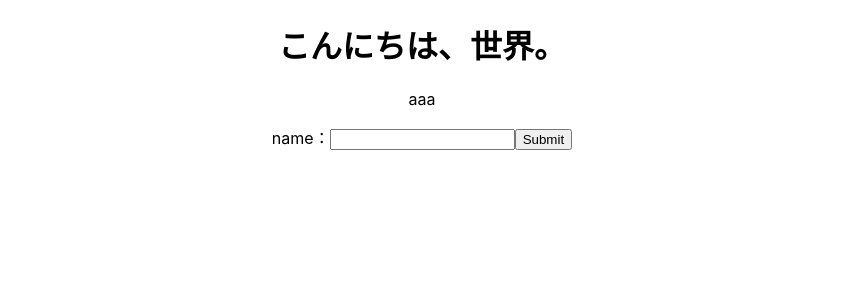
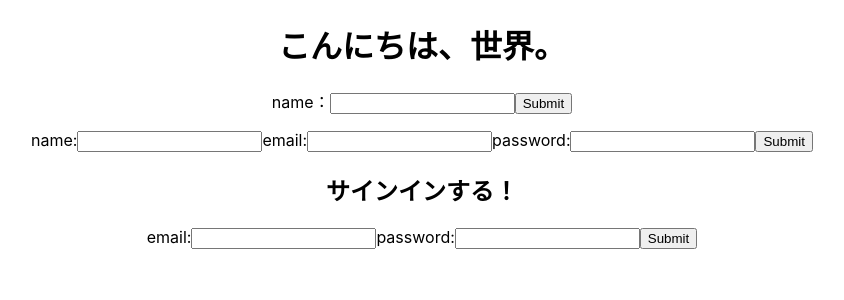
Before and after one commit to azufb/dockerExpress, a React (Create React App) app in the folder frontend/: page / in a window 1280 px wide. Shown: the top 300 px of the page, without its empty margins (218-1062 px from the left). Built offline with nearby package versions, Linux system fonts and the light colour scheme.

Commit message:
コンポーネントを追加

```diff
--- a/frontend/src/App.js
+++ b/frontend/src/App.js
@@ -1,15 +1,16 @@
-import { useState } from 'react';
 import './App.css';
 import Form from './components/Form';
+import SignUp from './components/SignUp';
+import SignIn from './components/SignIn';
 
 const App = () => {
-  const [message, setMessage] = useState('aaa');
 
   return (
     <div className="App">
       <h1>こんにちは、世界。</h1>
-      <p>{message}</p>
       <Form />
+      <SignUp />
+      <SignIn />
     </div>
   );
 }
```
